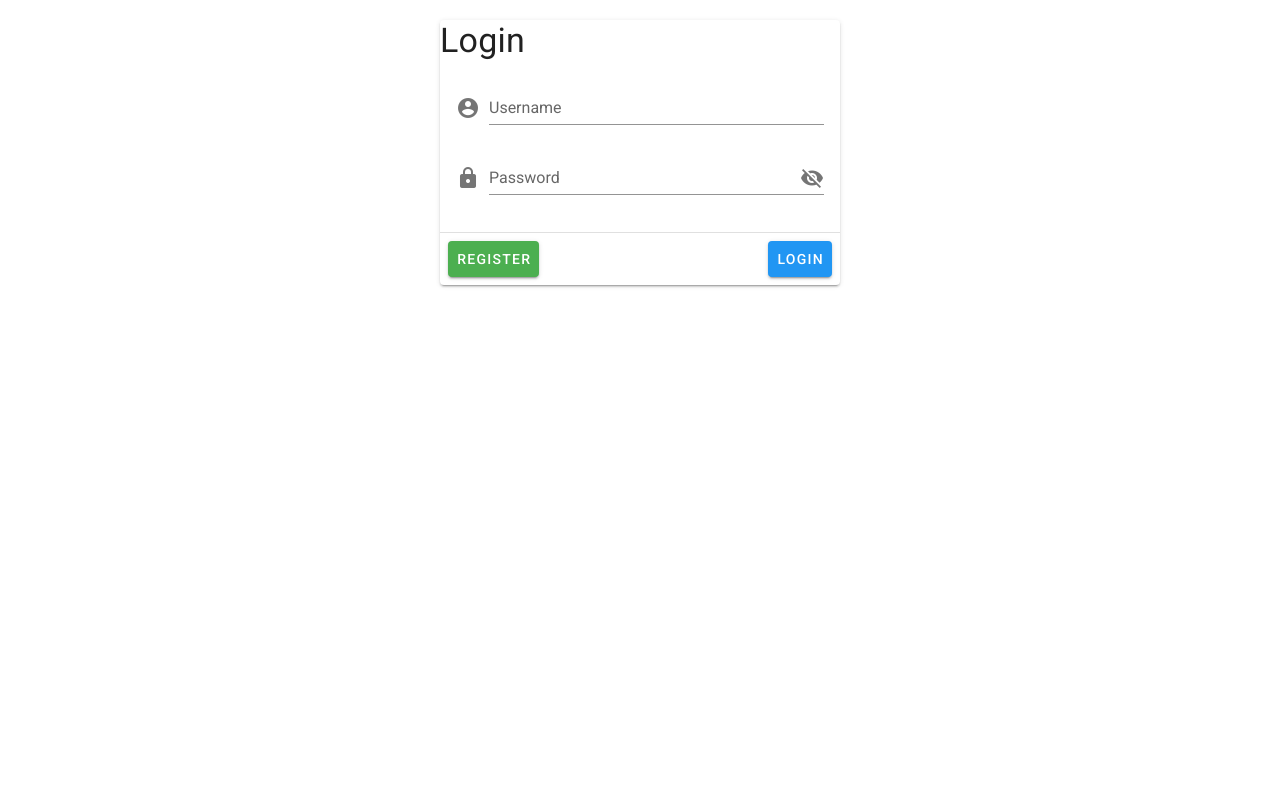
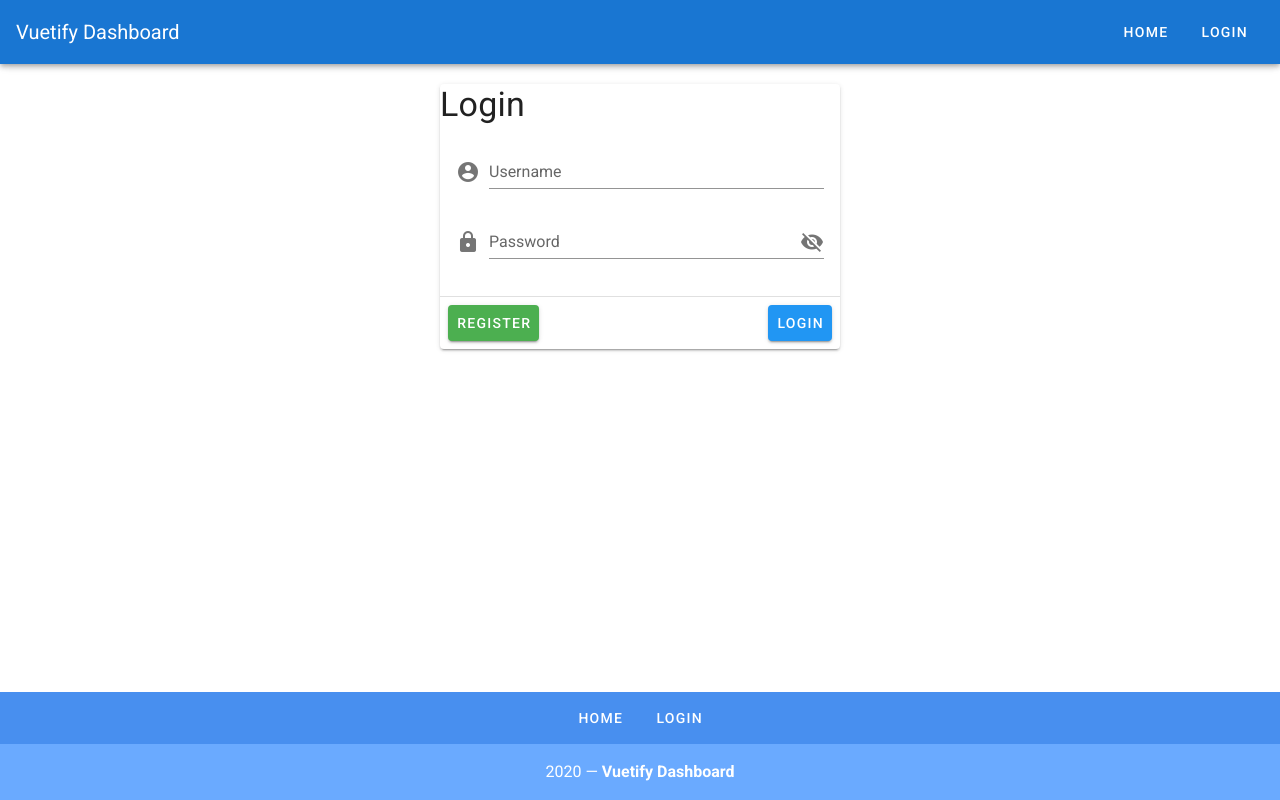
Before and after one commit to Chantelsky/vuetify-dashboard, a Vue app: page / in a window 1280 px wide. Built offline with nearby package versions, Linux system fonts and the light colour scheme.

Commit message:
adding navbar and footer using Vuetify

```diff
--- /dev/null
+++ b/prettierrc.js
@@ -0,0 +1,4 @@
+module.exports = {
+  singleQuote: true,
+  semi: false,
+};
--- a/src/App.vue
+++ b/src/App.vue
@@ -1,19 +1,26 @@
 <template>
   <v-app>
+    <v-app-bar app color="primary" dark>
+      <v-toolbar-title>
+        Vuetify Dashboard
+      </v-toolbar-title>
+      <v-spacer></v-spacer>
+      <v-btn text rounded>Home</v-btn>
+      <v-btn text rounded>Login</v-btn>
+    </v-app-bar>
+    <v-content>
+      <!-- Login Module -->
       <v-card width="400" class="mx-auto mt-5">
         <h1 class="display-1">Login</h1>
         <v-card-text>
           <v-form>
-        <v-text-field
-        label="Username"
-        prepend-icon="mdi-account-circle"
-         />
+            <v-text-field label="Username" prepend-icon="mdi-account-circle" />
             <v-text-field
               :type="showPassword ? 'text' : 'password'"
               label="Password"
               prepend-icon="mdi-lock"
               :append-icon="showPassword ? 'mdi-eye' : 'mdi-eye-off'"
-        @click:append="showPassword =!showPassword"
+              @click:append="showPassword = !showPassword"
             />
           </v-form>
         </v-card-text>
@@ -24,15 +31,34 @@
           <v-btn color="info">Login</v-btn>
         </v-card-actions>
       </v-card>
+    </v-content>
+    <v-footer color="primary lighten-1" padless>
+      <v-row justify="center" no-gutters>
+        <v-btn
+          v-for="link in links"
+          :key="link"
+          color="white"
+          text
+          rounded
+          class="my-2"
+        >
+          {{ link }}
+        </v-btn>
+        <v-col class="primary lighten-2 py-4 text-center white--text" cols="12">
+          {{ new Date().getFullYear() }} — <strong>Vuetify Dashboard</strong>
+        </v-col>
+      </v-row>
+    </v-footer>
   </v-app>
 </template>
 
 <script>
 export default {
-  name: "App",
+  name: 'App',
 
   data: () => ({
     showPassword: false,
+    links: ['Home', 'Login'],
   }),
-};
+}
 </script>
```
Lines whose indentation alone changed are shown as unchanged.
